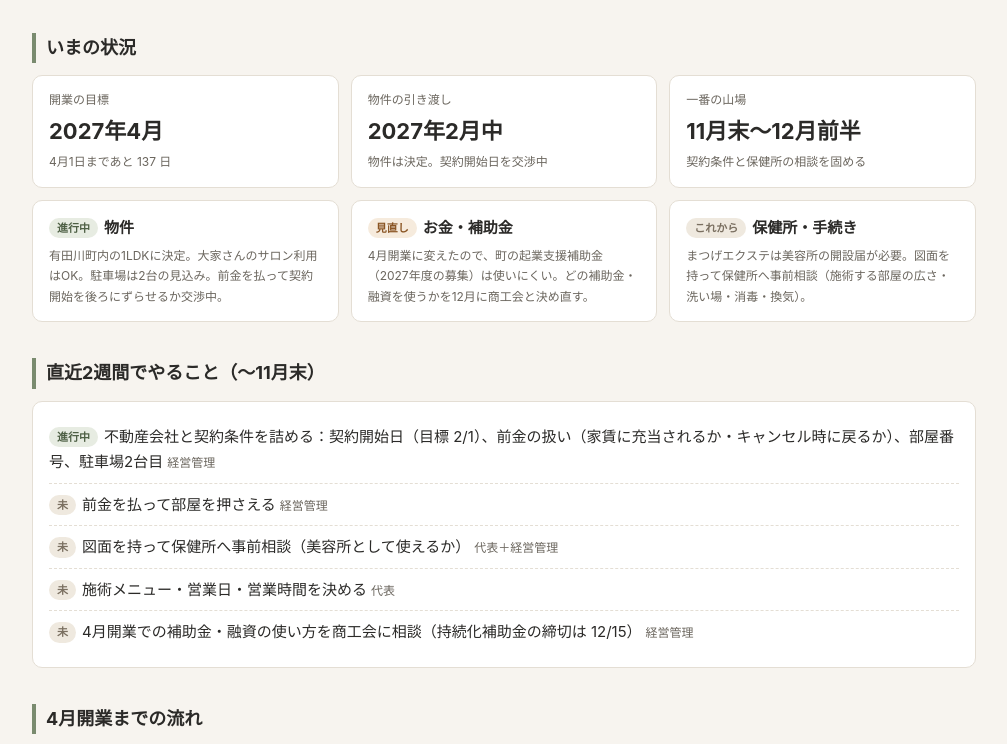
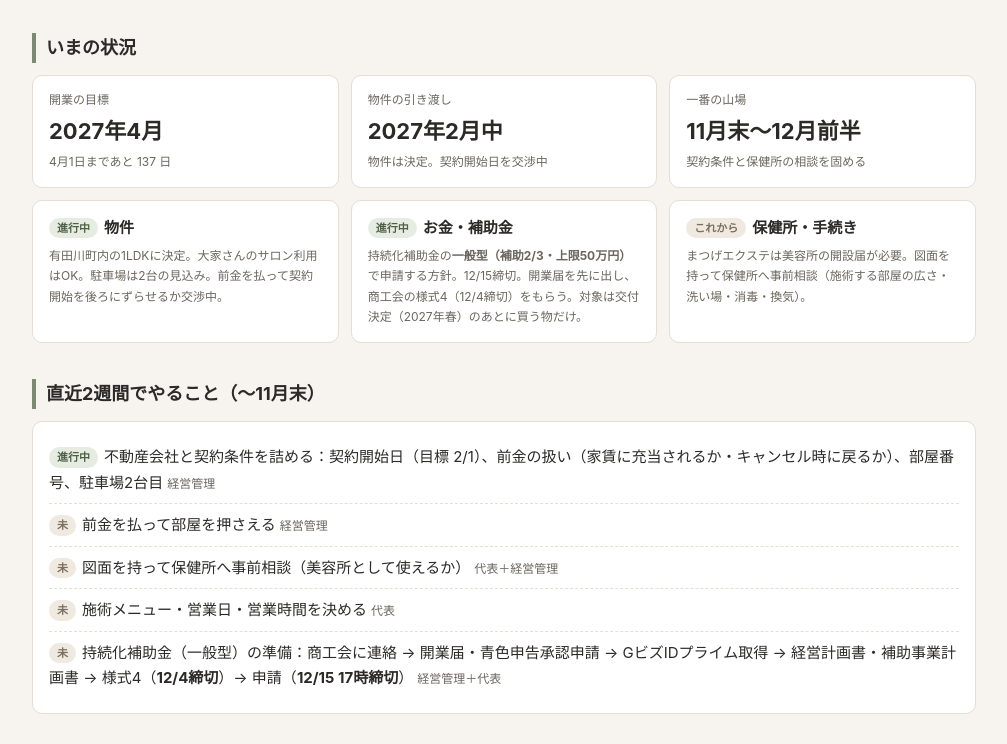
Before and after one commit to jiimae517-AGW/sen-progress, a plain HTML site: page index.html in a window 1280 px wide. Shown: the part 162-906 px from the top of the page, without its empty margins (136-1143 px from the left). Drawn offline with Linux system fonts and the light colour scheme.

Commit message:
進捗ページを更新 2026-11-15
Co-Authored-By: Claude Opus 5.5 <noreply@anthropic.com>

```diff
--- a/index.html
+++ b/index.html
@@ -102,8 +102,8 @@
     <p class="small" style="margin:6px 0 0">有田川町内の1LDKに決定。大家さんのサロン利用はOK。駐車場は2台の見込み。前金を払って契約開始を後ろにずらせるか交渉中。</p>
   </div>
   <div class="card">
-    <div><span class="status s-warn">見直し</span><b>お金・補助金</b></div>
-    <p class="small" style="margin:6px 0 0">4月開業に変えたので、町の起業支援補助金（2027年度の募集）は使いにくい。どの補助金・融資を使うかを12月に商工会と決め直す。</p>
+    <div><span class="status s-doing">進行中</span><b>お金・補助金</b></div>
+    <p class="small" style="margin:6px 0 0">持続化補助金の<b>一般型（補助2/3・上限50万円）</b>で申請する方針。12/15締切。開業届を先に出し、商工会の様式4（12/4締切）をもらう。対象は交付決定（2027年春）のあとに買う物だけ。</p>
   </div>
   <div class="card">
     <div><span class="status s-todo">これから</span><b>保健所・手続き</b></div>
@@ -118,7 +118,7 @@
   <li><span class="status s-todo">未</span>前金を払って部屋を押さえる<span class="who">経営管理</span></li>
   <li><span class="status s-todo">未</span>図面を持って保健所へ事前相談（美容所として使えるか）<span class="who">代表＋経営管理</span></li>
   <li><span class="status s-todo">未</span>施術メニュー・営業日・営業時間を決める<span class="who">代表</span></li>
-  <li><span class="status s-todo">未</span>4月開業での補助金・融資の使い方を商工会に相談（持続化補助金の締切は 12/15）<span class="who">経営管理</span></li>
+  <li><span class="status s-todo">未</span>持続化補助金（一般型）の準備：商工会に連絡 → 開業届・青色申告承認申請 → GビズIDプライム取得 → 経営計画書・補助事業計画書 → 様式4（<b>12/4締切</b>）→ 申請（<b>12/15 17時締切</b>）<span class="who">経営管理＋代表</span></li>
 </ul>
 </div>
 
@@ -189,7 +189,7 @@
     <ul class="clean">
       <li><span class="status s-warn">要交渉</span>契約開始日（どこまで後ろにずらせるか）と前金の扱い</li>
       <li><span class="status s-todo">未</span>保健所の事前相談（施術する部屋の広さ・設備）</li>
-      <li><span class="status s-todo">未</span>補助金・融資の使い方（4月開業に合わせて再設計）</li>
+      <li><span class="status s-done">方針</span>補助金は持続化補助金の一般型で申請（12/15締切）。融資を使うかは未定</li>
       <li><span class="status s-todo">未</span>メニュー・料金、営業日・時間</li>
       <li><span class="status s-todo">未</span>予約システム・レジ・会計ソフト・Wi-Fi（ドコモ home 5G か モバレコAir が候補）</li>
       <li><span class="status s-todo">未</span>協業（シミケア）を新しい物件でどう進めるか</li>
```
